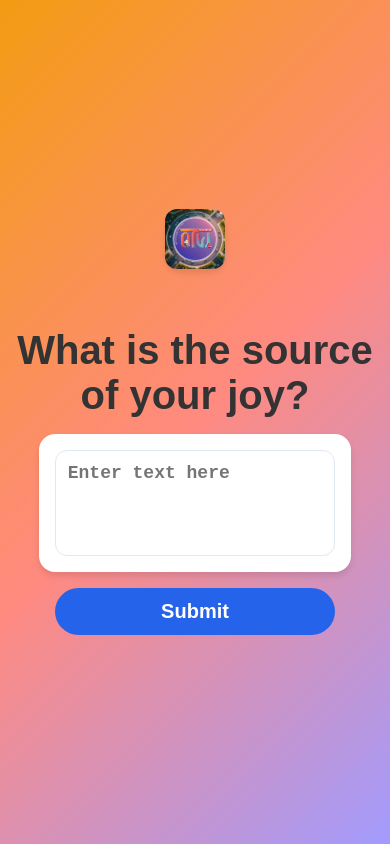
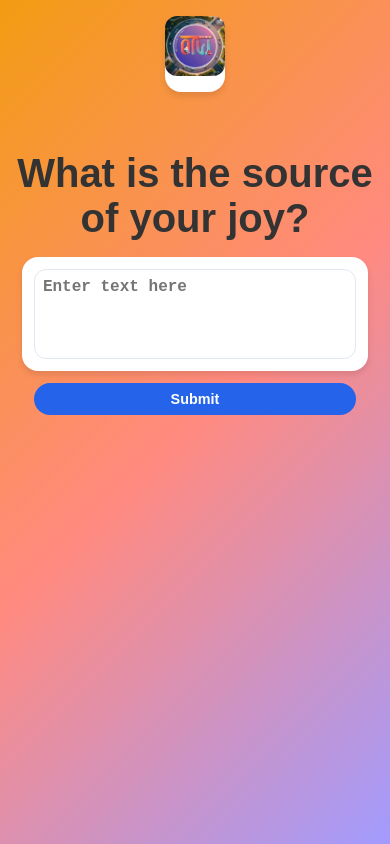
Before and after one commit to johnrodneybargayo/echo_cloud, a React (Create React App) app: page /enter in a window 390 px wide. Built offline with nearby package versions, Linux system fonts and the light colour scheme; no server answers; the database is empty.

Commit message:
fix mobile responsiveness on happiness level

```diff
--- a/src/components/WordInput.css
+++ b/src/components/WordInput.css
@@ -118,30 +118,32 @@ textarea:focus {
 /* Responsive adjustments for tablet and mobile views */
 @media (max-width: 768px) {
   .word-input-page {
-      padding: 0.5rem;
-      justify-content: center;
+      padding: 1rem;
+      justify-content: flex-start; /* Center vertically on smaller screens */
   }
 
   .word-input-logo {
-      width: 80px;
-      height: 80px;
+      width: 70px;
+      height: 70px;
+      margin-bottom: 1.5rem;
   }
 
   .word-input-container {
-      max-width: 75%;
+      max-width: 85%;
       padding: 1rem;
       margin-bottom: 1rem;
   }
 
   textarea {
       font-size: 1.25rem;
+      padding: 0.75rem;
   }
 
   .word-input-button-container {
-      max-width: 75%;
+      max-width: 85%;
   }
 
-  button {
+  .word-input-submit-btn {
       font-size: 1.125rem;
       padding: 0.65rem 1.5rem;
   }
@@ -151,26 +153,32 @@ textarea:focus {
   .word-input-logo {
       width: 60px;
       height: 60px;
+      margin-bottom: 1rem;
   }
 
   .word-input-container {
-      max-width: 75%;
-      padding: 1rem;
-      margin-bottom: 1rem;
+      max-width: 90%;
+      padding: 0.75rem;
+      margin-bottom: 0.75rem;
   }
 
   textarea {
-      font-size: 1.125rem;
-      padding: 0.75rem;
+      font-size: 1rem;
+      padding: 0.5rem;
   }
 
   .word-input-button-container {
       width: 100%;
-      max-width: 75%;
+      max-width: 90%;
   }
 
-  button {
-      font-size: 1rem;
+  .word-input-submit-btn {
+      font-size: 0.9rem;
       padding: 0.5rem 1rem;
   }
+
+  .word-input-cooldown-msg {
+      font-size: 0.9rem;
+      text-align: center;
+  }
 }
```
